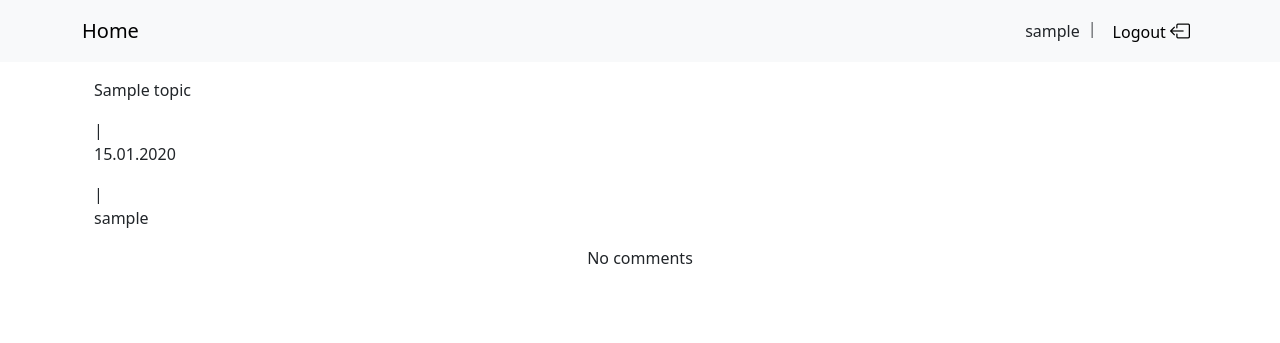
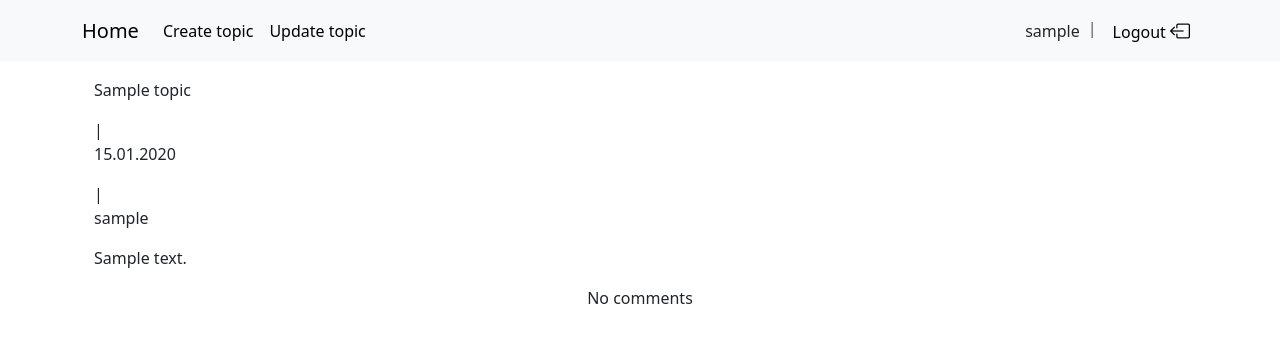
Before and after one commit to Napales/forum, a Django app: page /topic/1/ in a window 1280 px wide. Shown: the top 343 px of the page. Run offline with Django 5.2, Linux system fonts and the light colour scheme; a user stored in the database is signed in; tables that the repository leaves empty hold one stand-in row (values such as "Sample post").

Commit message:
Сделал update(view, urls, html)

```diff
--- a/accounts/views.py
+++ b/accounts/views.py
@@ -18,4 +18,4 @@ class RegisterView(CreateView):
         return redirect(self.get_success_url())
 
     def get_success_url(self):
-        return reverse('webapp:project_list')
+        return reverse('webapp:topic_list')
--- a/webapp/models/topic.py
+++ b/webapp/models/topic.py
@@ -20,4 +20,4 @@ class Topic(models.Model):
         verbose_name_plural = 'Темы'
 
     def get_absolute_url(self):
-        return reverse('webapp:project_detail', kwargs={'pk': self.pk})
+        return reverse('webapp:topic_detail', kwargs={'pk': self.pk})
--- a/webapp/templates/topics/topic_detail.html
+++ b/webapp/templates/topics/topic_detail.html
@@ -1,11 +1,14 @@
 {% extends 'base.html' %}
 
 {% block nav %}
-{#    {% if perms.webapp.add_task %}#}
-{#    <li class="nav-item">#}
-{#        <a class="nav-link active" aria-current="page" href="{% url 'webapp:task_add' project.pk %}">Create task</a>#}
-{#    </li>#}
-{#    {% endif %}#}
+    <li class="nav-item">
+        <a class="nav-link active" aria-current="page" href="{% url 'webapp:topic_add' %}">Create
+            topic</a>
+    </li>
+    <li class="nav-item">
+        <a class="nav-link active" aria-current="page" href="{% url 'webapp:topic_update' topic.pk %}">Update
+            topic</a>
+    </li>
 {% endblock %}
 
 
@@ -14,7 +17,7 @@
         <div class="row">
             <div class="col-md-8">
                 <span><p>{{ topic.name }}</p> | <p>{{ topic.created_at|date:"d.m.Y" }}</p> | <p>{{ topic.author }}</p></span>
-                <p>{{ topic.detail }}</p>
+                <p>{{ topic.description }}</p>
             </div>
         </div>
 
--- a/webapp/urls.py
+++ b/webapp/urls.py
@@ -1,10 +1,11 @@
 from django.urls import path
 
-from webapp.views.topics import TopicsListView, TopicCreateView, TopicDetailView
+from webapp.views.topics import TopicsListView, TopicCreateView, TopicDetailView, TopicUpdateView
 
 app_name = 'webapp'
 urlpatterns = [
     path('', TopicsListView.as_view(), name='topic_list'),
     path('topic/add/', TopicCreateView.as_view(), name='topic_add'),
     path('topic/<int:pk>/', TopicDetailView.as_view(), name='topic_detail'),
+    path('topic/<int:pk>/update/', TopicUpdateView.as_view(), name='topic_update'),
 ]
--- a/webapp/views/__init__.py
+++ b/webapp/views/__init__.py
@@ -1 +1 @@
-from webapp.views.topics import TopicsListView, TopicCreateView, TopicDetailView
+from webapp.views.topics import TopicsListView, TopicCreateView, TopicDetailView, TopicUpdateView
--- a/webapp/views/topics.py
+++ b/webapp/views/topics.py
@@ -3,7 +3,7 @@ from urllib.parse import urlencode
 from django.contrib.auth.mixins import PermissionRequiredMixin
 from django.db.models import Q
 from django.urls import reverse_lazy
-from django.views.generic import ListView, CreateView, DetailView
+from django.views.generic import ListView, CreateView, DetailView, UpdateView
 
 from webapp.forms import TopicForm
 from webapp.forms.search import SearchForm
@@ -66,3 +66,12 @@ class TopicDetailView(DetailView):
     #
     # def has_permission(self):
     #     return super().has_permission() and self.get_object().user.filter(pk=self.request.user.pk).exists()
+
+class TopicUpdateView(UpdateView):
+    template_name = 'topics/topic_update.html'
+    form_class = TopicForm
+    model = Topic
+    # permission_required = 'webapp.change_project'
+    #
+    # def has_permission(self):
+    #     return super().has_permission() and self.get_object().user.filter(pk=self.request.user.pk).exists()
```
Also changed, not shown: webapp/templates/topics/topic_update.html (added, +12 -0 lines). Lines whose indentation alone changed are shown as unchanged.
